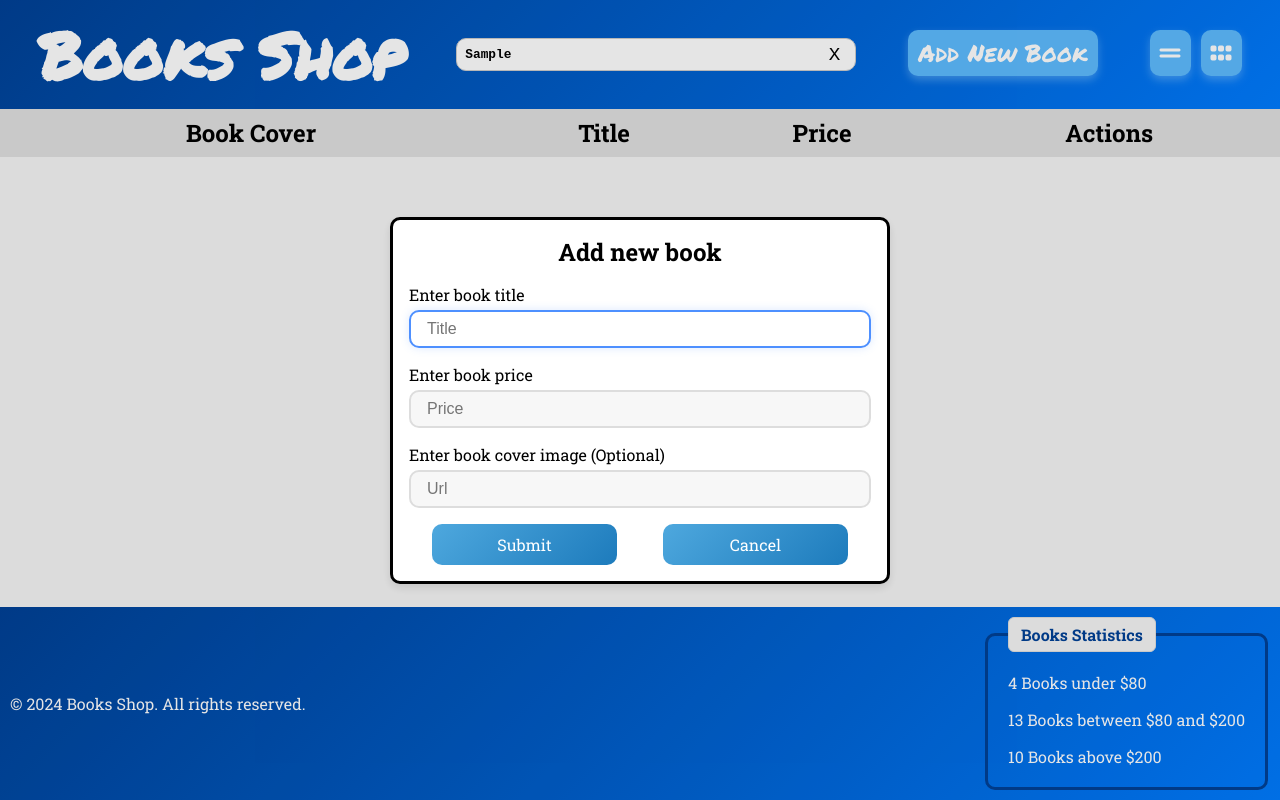
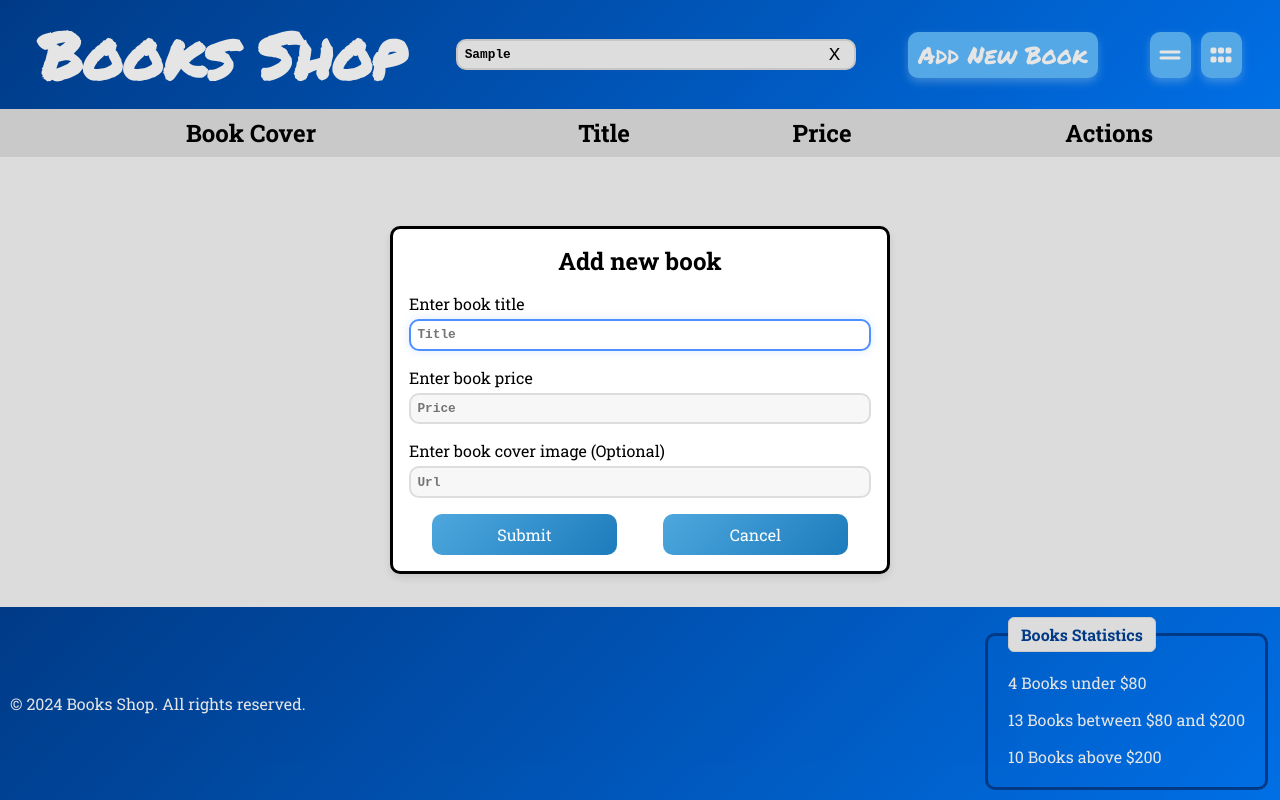
Before and after one commit to OrAntebi/Books-shop, a plain HTML site: page index.html in a window 1280 px wide. Both pictures are taken after typing "Sample" into the empty fields and a click on the button "Add New Book". Drawn offline with Linux system fonts and the light colour scheme.

Commit message:
Update to inputs style

```diff
--- a/css/style.css
+++ b/css/style.css
@@ -49,15 +49,8 @@ header {
         max-width: 400px;
 
         input {
-            min-height: 3.5vh;
             width: 100%;
-
-            padding: 0.5rem;
-            padding-inline-end: 35px;
-
             font-size: clamp(0.8em, 1vw, 1em);
-            border: 1px solid #ccc;
-            border-radius: 10px;
             font-family: monospace;
             font-weight: bold;
             word-spacing: -4px;
@@ -90,8 +83,6 @@ header {
         min-width: fit-content;
 
         padding: 5px 10px;
-        margin-block-end: .5vh;
-
         font-family: 'PermanentMarker-Regular';
         font-size: clamp(1rem, 2vw, 1.5rem);
         background-color: #5dbbff;
@@ -333,7 +324,7 @@ table {
 
     width: 90%;
     max-width: 500px;
-
+    font-size: clamp(0.8em, 2vw, 1em);
     background-color: white;
     border-radius: 10px;
     box-shadow: 0 4px 10px rgba(0, 0, 0, 0.1);
@@ -364,28 +355,6 @@ table {
 
     }
 
-    input {
-        padding: .5em 1em;
-        font-size: 16px;
-        border: 2px solid #ddd;
-        border-radius: 10px;
-        background-color: #f7f7f7;
-        transition: all 0.3s ease-in-out;
-        outline: none;
-
-        &:focus {
-            border-color: #4e90ff;
-            background-color: #fff;
-            box-shadow: 0 0 10px rgba(78, 144, 255, 0.2);
-          }
-
-        &:placeholder {
-            color: #888;
-            font-style: italic;
-        }
-
-    }
-
     h2 {
         margin: 0 auto
     }
@@ -411,7 +380,6 @@ table {
 
         margin-block-start: 2vh;
     }
-
 
     button {
         padding: 10px;
@@ -439,6 +407,32 @@ table {
             transform: scale(0.98);
             box-shadow: none;
         }
+    }
+
+}
+
+input {
+    padding: .5em;
+
+    border: 2px solid #ddd;
+    border-radius: 10px;
+    background-color: #f7f7f7;
+    transition: all 0.3s ease-in-out;
+    outline: none;
+    font-size: clamp(0.8em, 1vw, 1em);
+    font-family: monospace;
+    font-weight: bold;
+    word-spacing: -4px;
+
+    &:focus {
+        border-color: #4e90ff;
+        background-color: #fff;
+        box-shadow: 0 0 10px rgba(78, 144, 255, 0.2);
+      }
+
+    &:placeholder {
+        color: #888;
+        font-style: italic;
     }
 
 }
```
Also changed, not shown: index.html (+1 -0 lines).
